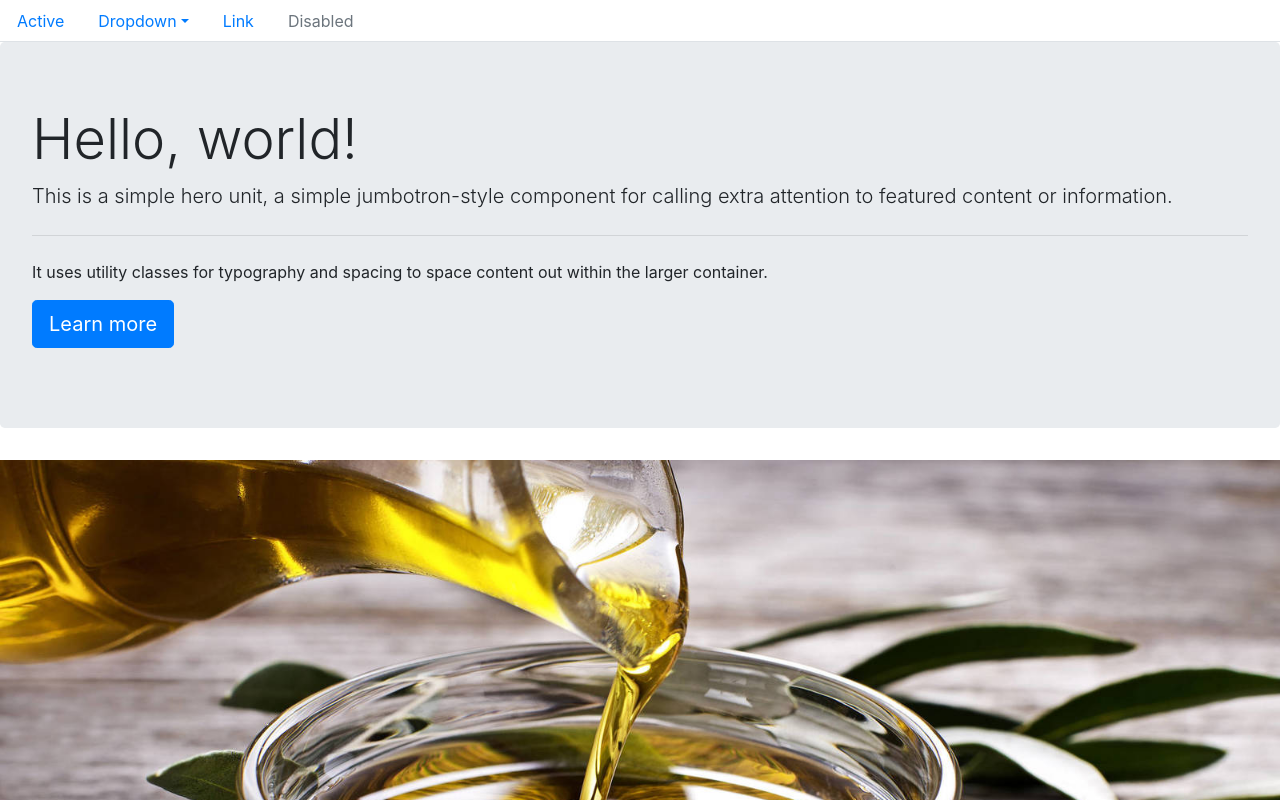
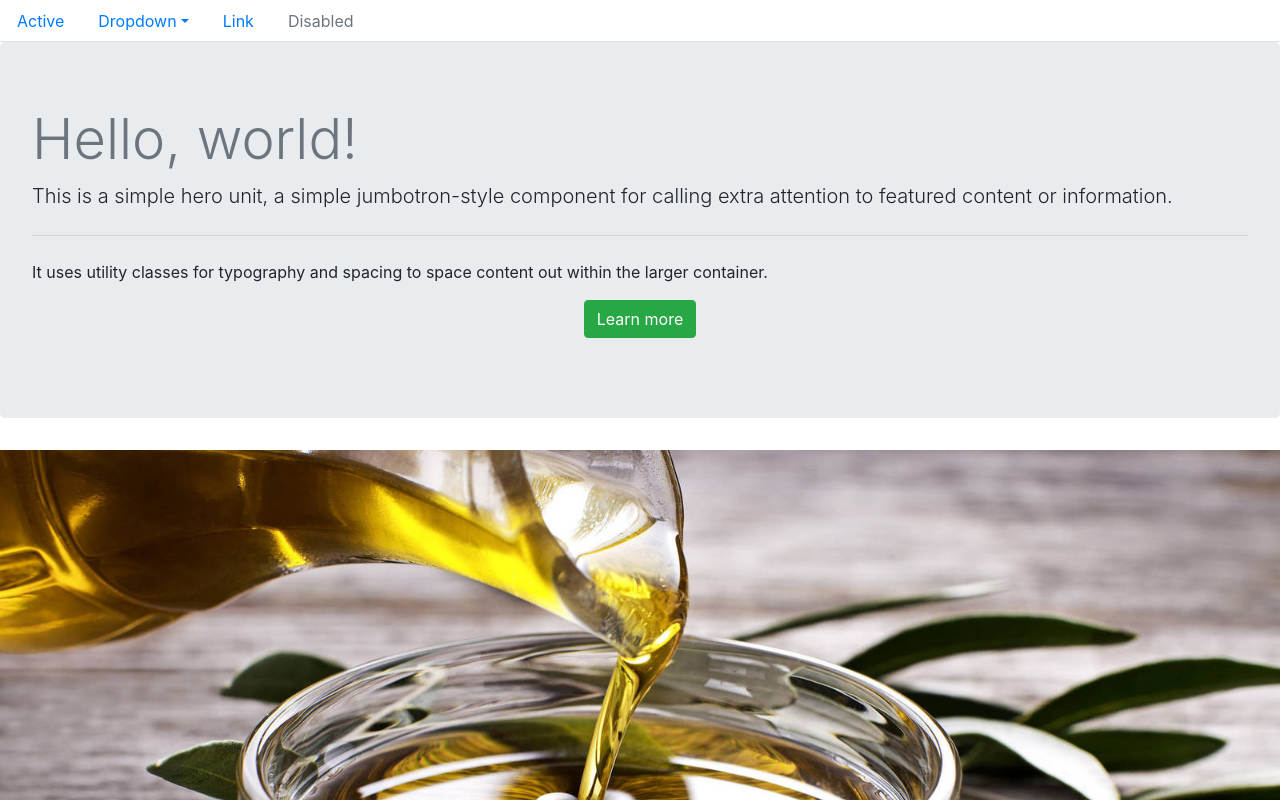
Before and after one commit to aguza87/olivenol, a plain HTML site: page index.html in a window 1280 px wide. Shown: the top 800 px of the page. Drawn offline with nearby package versions, Linux system fonts and the light colour scheme.

Commit message:
centered button added

```diff
--- a/index.html
+++ b/index.html
@@ -31,12 +31,12 @@
     </ul>
 <div>
   <div class="jumbotron">
-  <h1 class="display-4">Hello, world!</h1>
+  <h1 class="display-4 text-muted">Hello, world!</h1>
   <p class="lead">This is a simple hero unit, a simple jumbotron-style component for calling extra attention to featured content or information.</p>
   <hr class="my-4">
   <p>It uses utility classes for typography and spacing to space content out within the larger container.</p>
   <p class="lead">
-    <a class="btn btn-primary btn-lg" href="#" role="button">Learn more</a>
+   <div class="text-center"><a class="btn btn-success mx-auto" href="#" role="button">Learn more</a></div>
   </p>
   </div>
 
```
